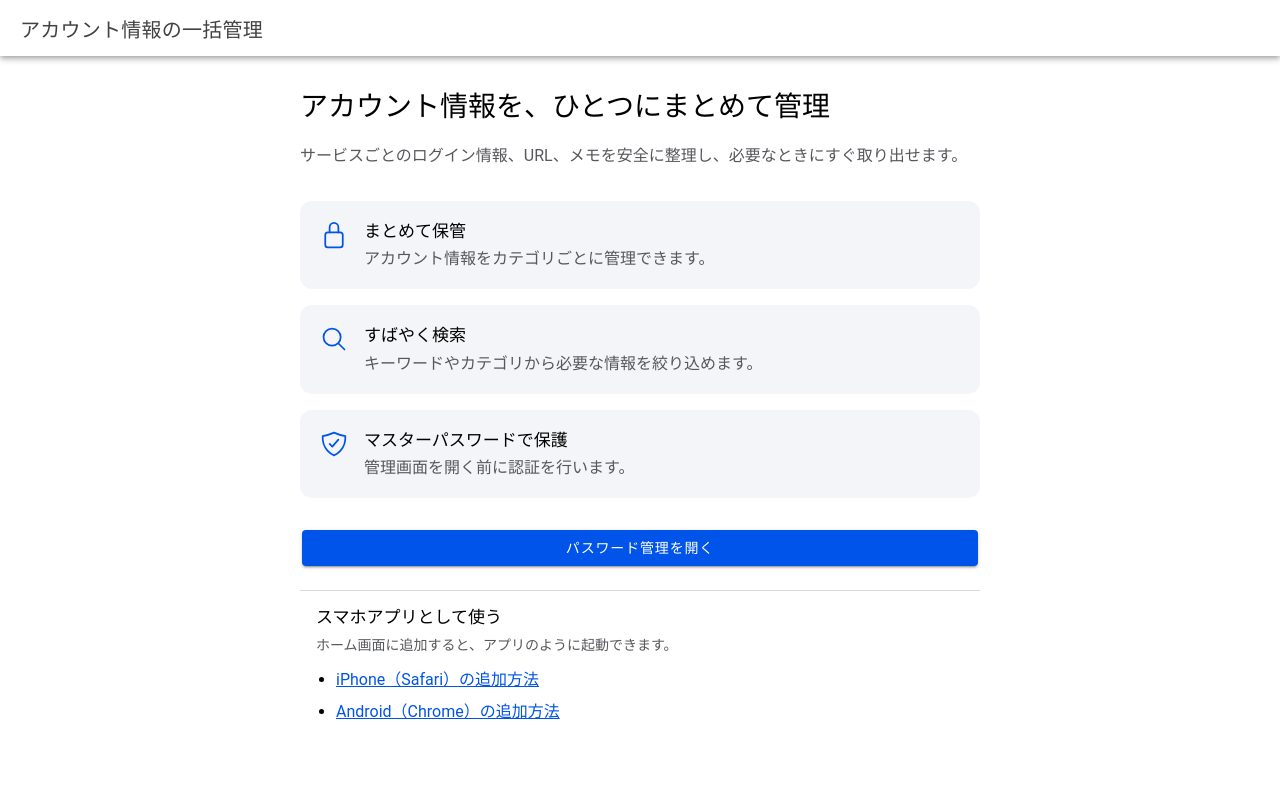
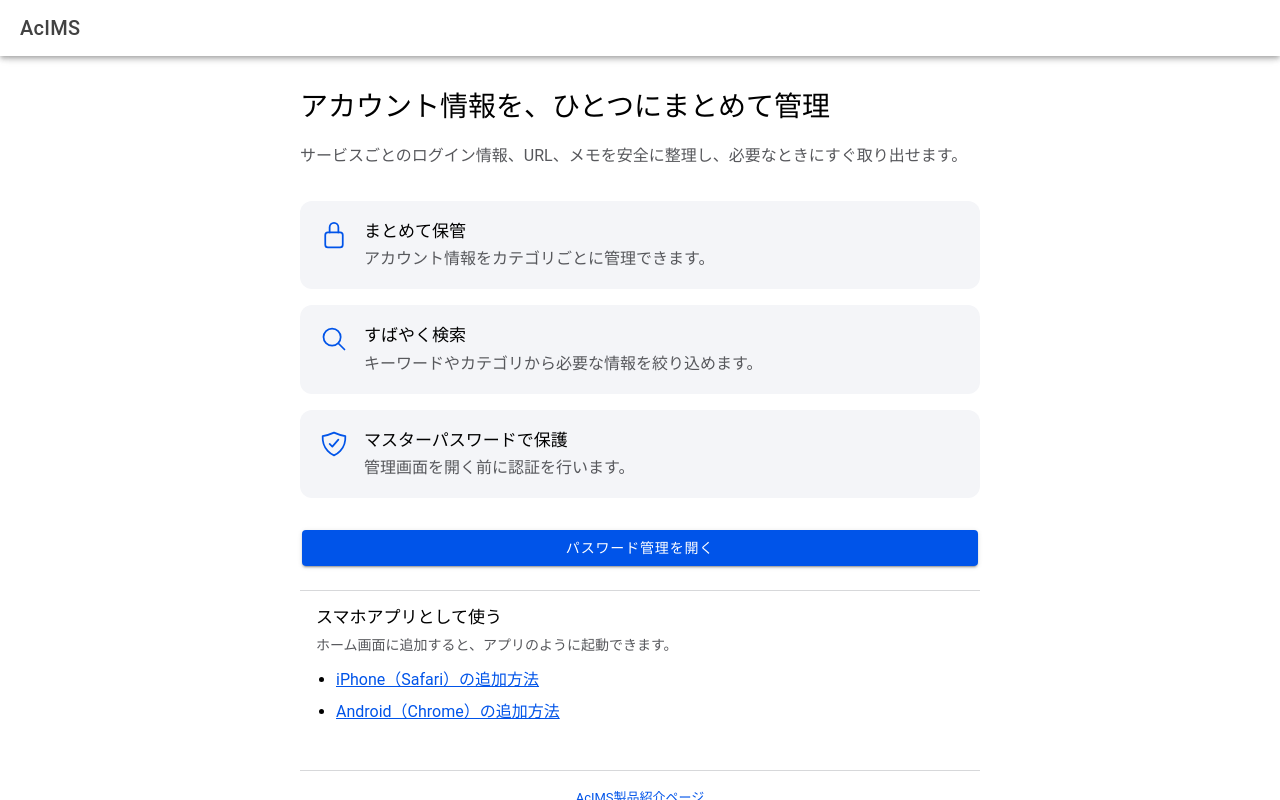
Before and after one commit to syouchan234/AcIMS_Web.github.io, a React (Vite) app: page / in a window 1280 px wide. Built offline with nearby package versions, Linux system fonts and the light colour scheme.

Commit message:
リンクページの追加とアプリ名の変更と端末認証の条件変更

```diff
--- a/src/App.tsx
+++ b/src/App.tsx
@@ -15,6 +15,7 @@ import {
 } from '@ionic/react';
 import MainHome from './pages/MainHome';
 import PasswordManager from './pages/PasswordManager';
+import ProductLinks from './components/ProductLinks';
 import { useAppController } from './hooks/useAppController';
 import './App.css';
 
@@ -102,6 +103,7 @@ const App: React.FC = () => {
               <IonButton expand="block" onClick={handleSetup} className="auth-primary-action">
                 設定して開始
               </IonButton>
+              <ProductLinks />
             </div>
           </IonContent>
         </IonPage>
@@ -146,7 +148,7 @@ const App: React.FC = () => {
               <IonButton expand="block" onClick={handleAuth} className="auth-primary-action">
                 認証して開く
               </IonButton>
-              {isBiometricAvailable && (
+              {isBiometricAvailable && encryptionKey && (
                 <IonButton expand="block" fill="outline" onClick={() => void handleWebAuthnAuth()} className="auth-biometric-action">
                   端末認証で開く
                 </IonButton>
@@ -167,6 +169,7 @@ const App: React.FC = () => {
               >
                 初期化
               </IonButton>
+              <ProductLinks />
             </div>
           </IonContent>
         </IonPage>
--- /dev/null
+++ b/src/components/ProductLinks.css
@@ -0,0 +1,16 @@
+.product-links {
+  display: flex;
+  flex-wrap: wrap;
+  justify-content: center;
+  gap: 8px 16px;
+  margin-top: 32px;
+  padding: 16px 0 max(16px, var(--ion-safe-area-bottom, 0px));
+  border-top: 1px solid var(--ion-color-light-shade);
+  font-size: 13px;
+  text-align: center;
+}
+
+.product-links a {
+  color: var(--ion-color-primary);
+  overflow-wrap: anywhere;
+}
--- /dev/null
+++ b/src/components/ProductLinks.tsx
@@ -0,0 +1,13 @@
+import './ProductLinks.css';
+
+const PRODUCT_PAGE_URL = 'https://sites.google.com/view/tanakatechpublicapplication/home?authuser=0';
+const OFFICIAL_LP_URL = 'https://sites.google.com/view/tanakastudio/home?authuser=1';
+
+const ProductLinks: React.FC = () => (
+  <footer className="product-links">
+    <a href={PRODUCT_PAGE_URL} rel="noreferrer" target="_blank">AcIMS製品紹介ページ</a>
+    {/* <a href={OFFICIAL_LP_URL} rel="noreferrer" target="_blank">AcIMS公式LP</a> */}
+  </footer>
+);
+
+export default ProductLinks;
--- a/src/hooks/useAppController.ts
+++ b/src/hooks/useAppController.ts
@@ -183,10 +183,7 @@ export const useAppController = () => {
           timeout: 60000,
         },
       });
-      if (!encryptionKey) {
-        setAuthError('この端末ではパスワード入力後に端末認証を利用してください');
-        return;
-      }
+      if (!encryptionKey) return;
       setShowPasswordAuth(false); setShowPasswordManager(true); setAuthError('');
     } catch {
       setAuthError('端末認証に失敗しました。マスターパスワードを入力してください');
--- a/src/pages/MainHome.tsx
+++ b/src/pages/MainHome.tsx
@@ -1,5 +1,6 @@
 import { IonButton, IonContent, IonHeader, IonIcon, IonPage, IonTitle, IonToolbar } from '@ionic/react';
 import { lockClosedOutline, searchOutline, shieldCheckmarkOutline } from 'ionicons/icons';
+import ProductLinks from '../components/ProductLinks';
 import './MainHome.css';
 
 interface MainHomeProps {
@@ -8,7 +9,7 @@ interface MainHomeProps {
 
 const MainHome: React.FC<MainHomeProps> = ({ onOpenPasswordManager }) => {
   return <IonPage>
-    <IonHeader><IonToolbar><IonTitle>アカウント情報の一括管理</IonTitle></IonToolbar></IonHeader>
+    <IonHeader><IonToolbar><IonTitle>AcIMS</IonTitle></IonToolbar></IonHeader>
     <IonContent>
       <main className="main-home">
         <section className="main-home-intro">
@@ -31,6 +32,7 @@ const MainHome: React.FC<MainHomeProps> = ({ onOpenPasswordManager }) => {
             <li><a href="https://support.google.com/chrome/answer/9658361?hl=ja" rel="noreferrer" target="_blank">Android（Chrome）の追加方法</a></li>
           </ul>
         </section>
+        <ProductLinks />
       </main>
     </IonContent>
   </IonPage>;
--- a/src/pages/password-manager/PasswordManagerView.tsx
+++ b/src/pages/password-manager/PasswordManagerView.tsx
@@ -8,6 +8,7 @@ import { addOutline, copyOutline, eyeOffOutline, eyeOutline, settingsOutline } f
 import type { PasswordEntry } from '../../services/passwordDb';
 import type { PasswordManagerViewProps } from './types';
 import '../PasswordManager.css';
+import ProductLinks from '../../components/ProductLinks';
 
 interface GeneratorSettings {
   length: number;
@@ -307,6 +308,7 @@ const PasswordManagerView: React.FC<PasswordManagerViewProps> = ({
         <h2>データ</h2><p>エクスポートしたファイルには登録パスワードが平文で含まれます。安全な場所に保管してください。</p><IonButton expand="block" fill="outline" onClick={exportPasswords}>データをエクスポート</IonButton><input accept="application/json" className="import-input" onChange={importPasswords} ref={importInputRef} type="file" /><IonButton expand="block" fill="outline" onClick={() => importInputRef.current?.click()}>データをインポート</IonButton>
         <h2>マスターパスワードの変更</h2><IonItem><IonLabel position="stacked">現在のパスワード</IonLabel><IonInput onIonInput={(event) => setCurrentMasterPassword(event.detail.value ?? '')} type="password" value={currentMasterPassword} /></IonItem><IonItem><IonLabel position="stacked">新しいパスワード</IonLabel><IonInput onIonInput={(event) => setNewMasterPassword(event.detail.value ?? '')} type="password" value={newMasterPassword} /></IonItem><IonItem><IonLabel position="stacked">新しいパスワード（確認）</IonLabel><IonInput onIonInput={(event) => setMasterPasswordConfirmation(event.detail.value ?? '')} type="password" value={masterPasswordConfirmation} /></IonItem><IonButton expand="block" fill="outline" onClick={changeMasterPassword}>マスターパスワードを変更</IonButton>
         <div className="auto-lock-section"><h2>自動ロック</h2><IonItem className="auto-lock-toggle-item"><IonLabel>自動ロックを有効にする</IonLabel><IonToggle checked={autoLockDraft.enabled} onIonChange={(event) => setAutoLockDraft({ ...autoLockDraft, enabled: event.detail.checked })} /></IonItem><IonItem className="auto-lock-duration-item" disabled={!autoLockDraft.enabled}><IonLabel>ロックまでの時間（分）</IonLabel><IonInput inputMode="numeric" max="60" min="1" onIonInput={(event) => setAutoLockDraft({ ...autoLockDraft, minutes: Number(event.detail.value) || 1 })} type="number" value={autoLockDraft.minutes} /></IonItem><IonButton expand="block" onClick={saveAppSettings}>自動ロック設定を保存</IonButton></div>
+        <ProductLinks />
       </div></IonContent>
     </IonModal>
     <IonModal isOpen={memoDetail !== null} onDidDismiss={() => setMemoDetail(null)}>
```
